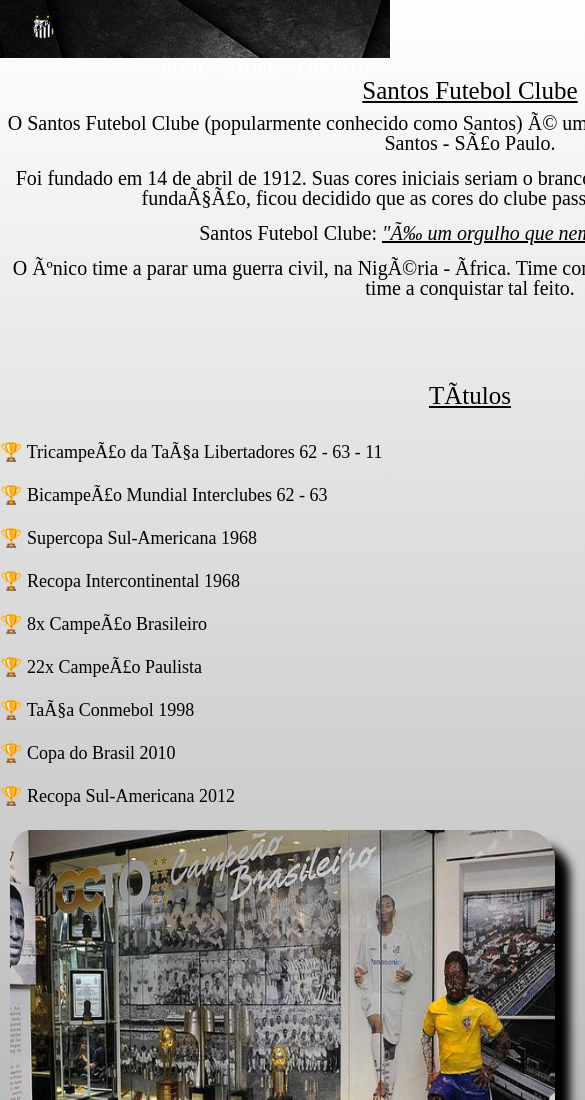
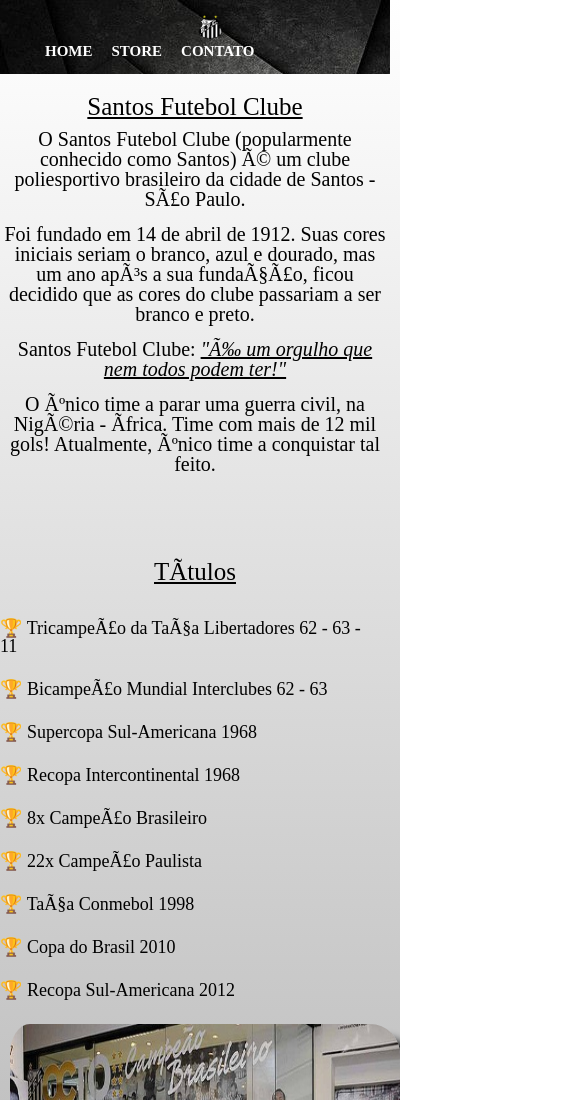
Before and after one commit to RickSantos013/projeto_santos, a plain HTML site: page index.html in a window 390 px wide. Shown: the top 1100 px of the page, 585 px wide, since content can reach past the window. Drawn offline with Linux system fonts and the light colour scheme.

Commit message:
Make the site responsible

```diff
--- a/index.html
+++ b/index.html
@@ -38,7 +38,7 @@
 
         <h3 id="sub2"> Títulos </h3>
     <section class="titulos">
-        <ul>    <!--usar o marcador (ul) no CSS, para colocar imagem ao lado do texto-->
+        <ul class="lista-titulos">    <!--usar o marcador (ul) no CSS, para colocar imagem ao lado do texto-->
             <li class="itens"> Tricampeão da Taça Libertadores 62 - 63 - 11</li>
             <li class="itens"> Bicampeão Mundial Interclubes 62 - 63</li>
             <li class="itens"> Supercopa Sul-Americana 1968</li>
@@ -49,7 +49,7 @@
             <li class="itens"> Copa do Brasil 2010</li>
             <li class="itens"> Recopa Sul-Americana 2012</li>
         </ul>
-          <img src = "trofeus.jpg" class = "memorial" alt = "Troféus do Memorial das Conquistas">
+        <img src="trofeus.jpg" class="memorial" alt="Troféus do Memorial das Conquistas">
     </section>
         <h4 id = "vila">Estádio Urbano Caldeira - Vila Belmiro</h4>
        <!-- <img class = "estadio" id = "fotovila" src = "vila.jpg">-->
--- a/style.css
+++ b/style.css
@@ -90,12 +90,6 @@
 footer{
 	text-align: center;
 	background: url("back.jpg");
-}
-
-		/* CSS da página "Contato"*/
-main{
-	width: 940px;
-	margin: 0 auto;
 }
 
 form{
@@ -238,7 +232,16 @@
 }
 
 @media screen and (max-width: 480px){
-	.caixa {
+	.caixa, .principal, .titulos, .produtos, .mapa, .mapa2 {
 		width: auto;
 	}
+	h1 {
+		text-align: center;
+	}
+	nav {
+		position:static;
+	}
+	.lista-titulos, .estadio, .memorial {
+		width: 100%
+	}
 }
```
Also changed, not shown: contato.html (+3 -2 lines), produtos.html (+1 -0 lines).
